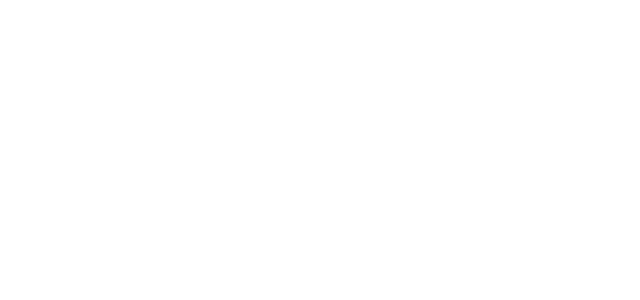
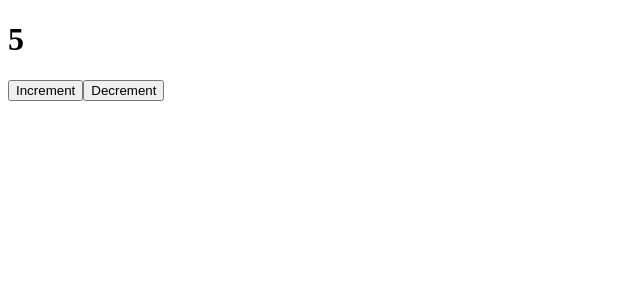
Before and after one commit to DanNikolson/ReactSPA, a React (Create React App) app: page / in a window 1280 px wide. Shown: the top 300 px of the page, without its empty margins (0-640 px from the left). Built offline with nearby package versions, Linux system fonts and the light colour scheme.

Commit message:
useState increment/decrement example

```diff
--- a/src/App.js
+++ b/src/App.js
@@ -1,6 +1,20 @@
-import React from "react";
+import React, { useState } from "react";
 function App() {
-  return <div className="App"></div>;
+  const [likes, setLikes] = useState(5);
+  function increment() {
+    setLikes(likes + 1);
+  }
+  function decrement() {
+    setLikes(likes - 1);
+  }
+
+  return (
+    <div className="App">
+      <h1>{likes}</h1>
+      <button onClick={increment}>Increment</button>
+      <button onClick={decrement}>Decrement</button>
+    </div>
+  );
 }
 
 export default App;
```
